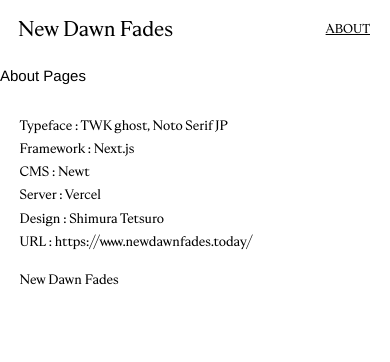
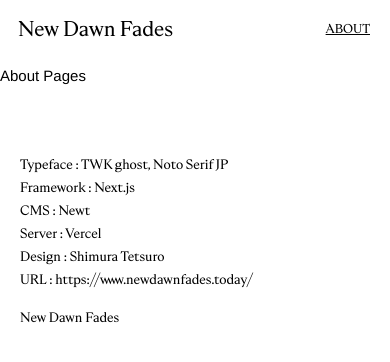
Before and after one commit to tetsuroshimura/newdawnfades_blog, a Next.js app: page /about in a window 390 px wide. Shown: the top 362 px of the page. Built offline with nearby package versions, Linux system fonts and the light colour scheme.

Commit message:
footerの背景色を設定

```diff
--- a/styles/Article.module.css
+++ b/styles/Article.module.css
@@ -11,7 +11,7 @@
   background-color: #fff;
 }
 .Article_Wrapper_Inner {
-  margin: 2vw 2vw;
+  margin: 0 2vw;
 }
 .Article_Header_Image {
   top: 0;
@@ -52,7 +52,7 @@
     margin-top: -60px;
   }
   .Article_Wrapper_Inner {
-    margin: 20px 20px;
+    margin: 0 20px;
   }
   .Article_Title {
     font-size: 1.8rem;
@@ -250,7 +250,7 @@
 @media (max-width: 960px) {
   .Article_Navigation {
     display: block;
-    margin-bottom: 100px;
+    padding-bottom: 100px;
   }
   .Article_Navigation_Text {
     font-size: 2rem;
--- a/styles/Footer.module.css
+++ b/styles/Footer.module.css
@@ -1,5 +1,6 @@
 .Footer {
-  padding: 3vw 5vw;
+  padding: 5vw 2vw;
+  background-color: #fff;
 }
 .Footer_Inner {
   min-width: 0;
@@ -63,7 +64,7 @@
 
 @media (max-width: 960px) {
   .Footer {
-    padding-bottom: 50px;
+    padding: 50px 20px;
   }
 
 }
```
